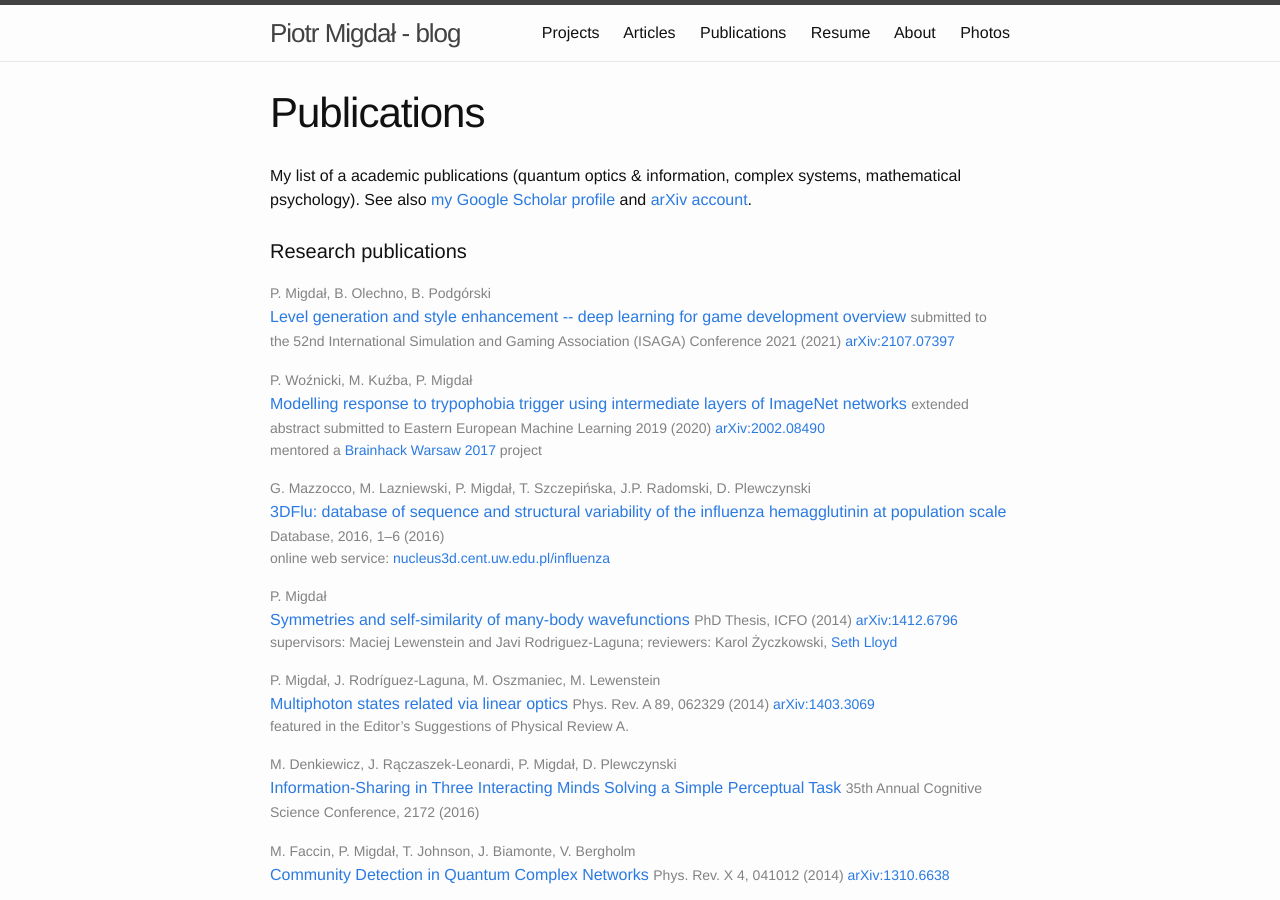
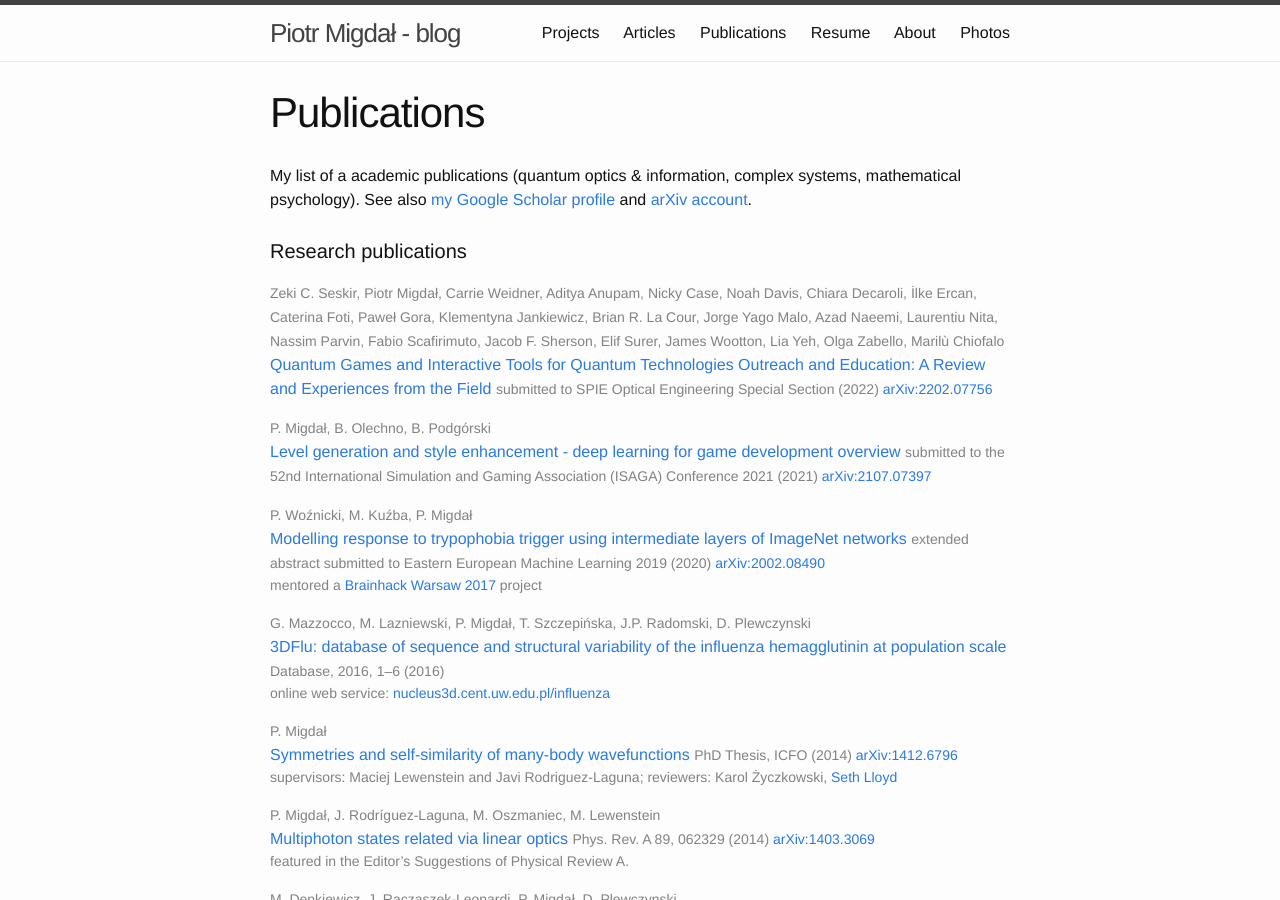
Before and after one commit to stared/jekyll-blog-pre-2022, a Jekyll site: the page built from publications.html, in a window 1280 px wide and 900 px high. Built offline with Jekyll 4.4.1, drawn with Linux system fonts in a browser that asks for light colours; nearby versions of some CDN libraries.

Commit message:
added Quantum Games publication

```diff
--- a/_data/publications.yaml
+++ b/_data/publications.yaml
@@ -1,5 +1,12 @@
+- authors: Zeki C. Seskir, Piotr Migdał, Carrie Weidner, Aditya Anupam, Nicky Case, Noah Davis, Chiara Decaroli, İlke Ercan, Caterina Foti, Paweł Gora, Klementyna Jankiewicz, Brian R. La Cour, Jorge Yago Malo, Azad Naeemi, Laurentiu Nita, Nassim Parvin, Fabio Scafirimuto, Jacob F. Sherson, Elif Surer, James Wootton, Lia Yeh, Olga Zabello, Marilù Chiofalo
+  title:   "Quantum Games and Interactive Tools for Quantum Technologies Outreach and Education: A Review and Experiences from the Field"
+  journal: "submitted to SPIE Optical Engineering Special Section"
+  link:    "https://arxiv.org/abs/2202.07756"
+  year:    2022
+  arXiv:   "2202.07756"
+
 - authors: P. Migdał, B. Olechno, B. Podgórski
-  title:   "Level generation and style enhancement -- deep learning for game development overview"
+  title:   "Level generation and style enhancement - deep learning for game development overview"
   journal: "submitted to the 52nd International Simulation and Gaming Association (ISAGA) Conference 2021"
   link:    "https://arxiv.org/abs/2107.07397"
   year:    2021
```
